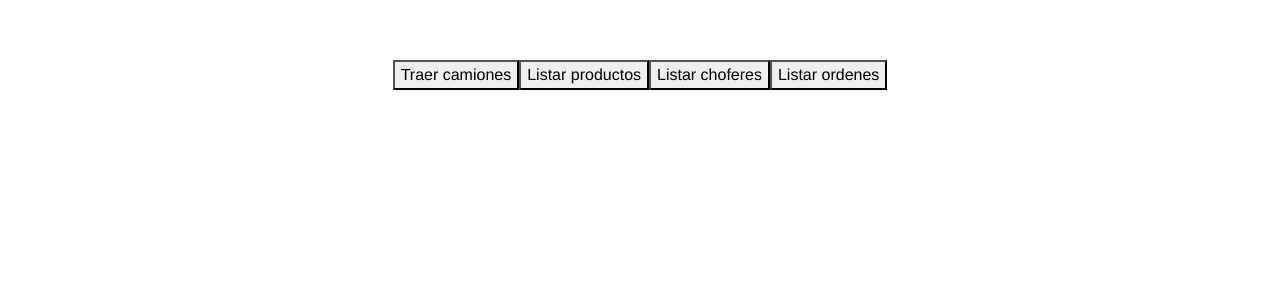
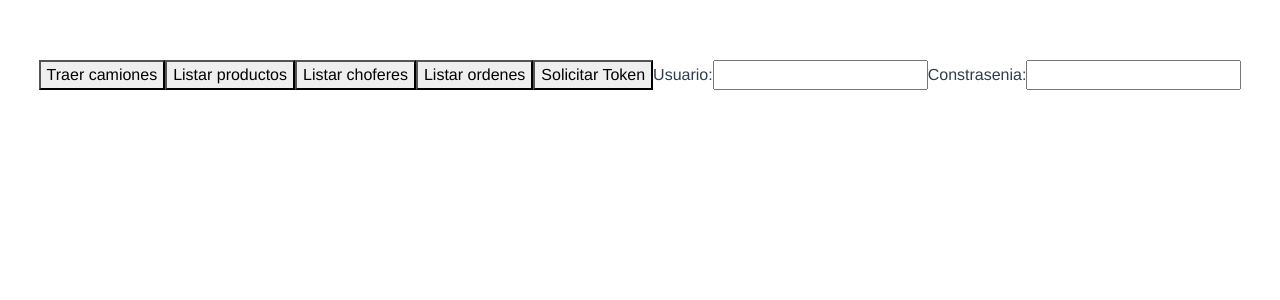
Before and after one commit to CanoMaria/Iw3-FInal, a Vue app in the folder vue-frontend/: page / in a window 1280 px wide. Shown: the top 300 px of the page. Built offline with nearby package versions, Linux system fonts and the light colour scheme.

Commit message:
POST To generate token added

```diff
--- a/vue-frontend/src/App.vue
+++ b/vue-frontend/src/App.vue
@@ -4,6 +4,8 @@
     <Producto />
     <Chofer />
     <Orden />
+    <Token />
+
   </div>
 </template>
 
@@ -12,8 +14,7 @@ import Camion from './components/Camion.vue'
 import Producto from './components/Producto.vue'
 import Chofer from './components/Chofer.vue'
 import Orden from './components/Orden.vue'
-
-
+import Token from './components/Token.vue'
 
 export default {
   name: 'App',
@@ -21,7 +22,8 @@ export default {
     Camion,
     Producto,
     Chofer,
-    Orden
+    Orden,
+    Token
   }
 }
 </script>
--- /dev/null
+++ b/vue-frontend/src/components/Token.vue
@@ -0,0 +1,40 @@
+<template>
+    <button id="id_button_token" @click="getTokens">Solicitar Token</button>
+
+        <label for="input_username">Usuario: </label>
+        <input type="text" id="input_username" v-model="username">
+
+        <label for="input_password">Constrasenia: </label>
+        <input type="password" id="input_password" v-model="password">
+
+</template>
+
+<script>
+import TokenService from '@/services/TokenService';
+
+
+    export default{
+        name: '',
+
+        data(){
+            return {
+                username: '',
+                password: ''
+            }
+        },
+        methods:{
+            getTokens(){
+                TokenService.getTokens(this.username,this.password)
+            }
+        },
+
+        // created(){
+        // }
+
+    }
+
+</script>
+
+<style>
+
+</style>
--- /dev/null
+++ b/vue-frontend/src/services/TokenService.js
@@ -0,0 +1,19 @@
+import axios from 'axios'
+
+const LOGIN_API_BASE_URL = 'http://localhost:8080/api/v1/login'
+
+class TokenService{
+    getTokens(pUsername, pPassword){
+        return axios.post(LOGIN_API_BASE_URL,null, {
+            params: {
+                username: pUsername,
+                password: pPassword
+            }
+        }).then(response => {
+                console.log(response.data);
+                this.token_generated = response.data
+        });
+    }
+}
+
+export default new TokenService()
```
Also changed, not shown: 3 other files (tests, documents, lock files or other folders).
